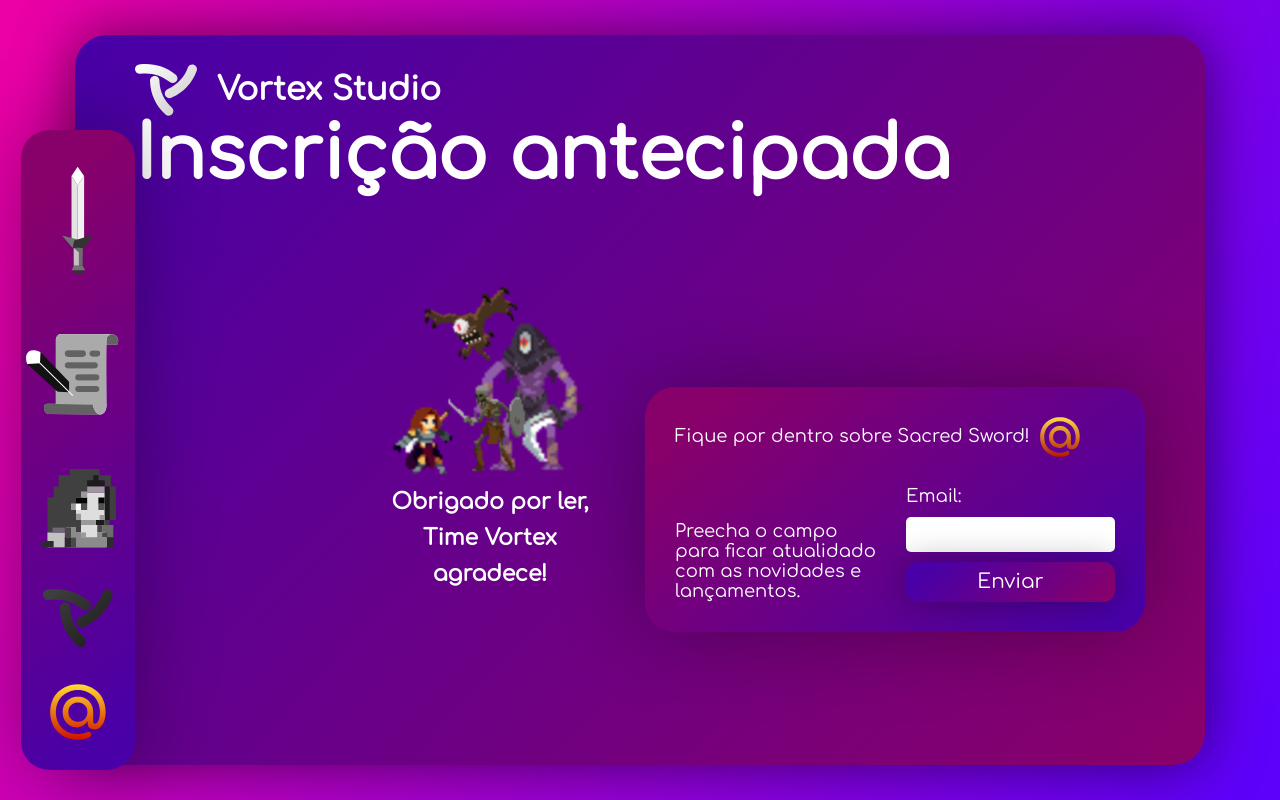
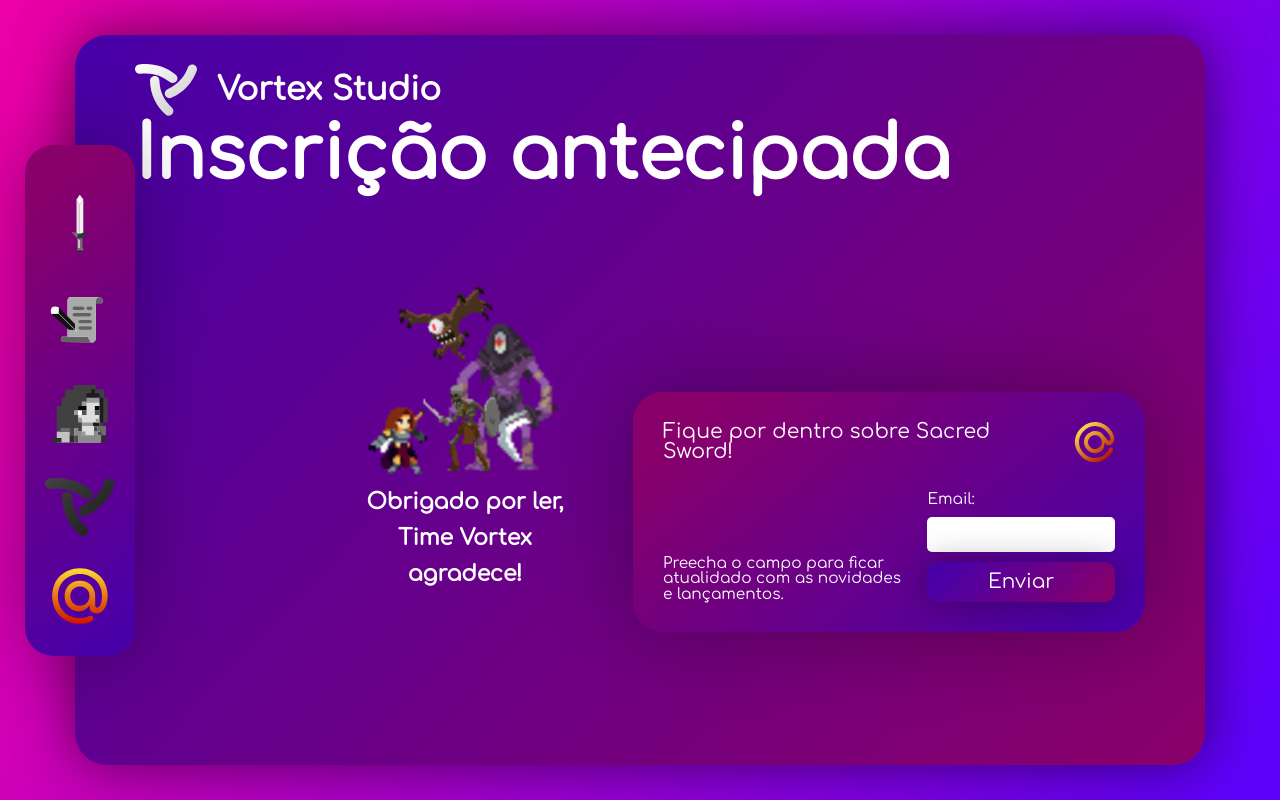
Before and after one commit to Memphyz/vortex-landing-page, an Angular app: page /early-access in a window 1280 px wide. Built offline with nearby package versions, Linux system fonts and the light colour scheme.

Commit message:
finalizando

```diff
--- a/src/app/app.component.html
+++ b/src/app/app.component.html
@@ -1,5 +1,7 @@
-<div class="content">
-  <div class="nav">
+<div class="content"
+  contentRef>
+  <div class="nav"
+    [style]="contentHeigth">
     <ng-container *ngFor="let item of items">
       <div class="item"
         [class.active]="selected?.title === item.title"
--- a/src/app/app.component.scss
+++ b/src/app/app.component.scss
@@ -8,11 +8,12 @@
     align-self: center;
     width: calc(100% - 150px);
     height: calc(100% - 70px);
-    background: linear-gradient(133.74deg, #4900A7 2.21%, #88006A 98.14%);
+    background: linear-gradient(133.74deg, #4900a7 2.21%, #88006a 98.14%);
     box-shadow: 0px 0px 57.881px rgba(0, 0, 0, 0.55);
     border-radius: 32px;
     display: flex;
     position: relative;
+    max-width: 2050px;
 
     @media screen and (max-width: 768px) {
       width: calc(100% - 40px);
@@ -56,12 +57,12 @@
         }
 
         .title {
-          font-family: 'Vortex';
+          font-family: "Vortex";
           font-style: normal;
           font-weight: 700;
           font-size: 32px;
           line-height: 36px;
-          color: #FFFFFF;
+          color: #ffffff;
           -webkit-user-select: none;
           user-select: none;
           position: relative;
@@ -71,12 +72,12 @@
         }
 
         .current-page {
-          font-family: 'Vortex';
+          font-family: "Vortex";
           font-style: normal;
           font-weight: 700;
           font-size: 73.6216px;
           line-height: 82px;
-          color: #FFFFFF;
+          color: #ffffff;
           animation: fadeIn 0.5s;
           white-space: nowrap;
           text-overflow: ellipsis;
@@ -90,15 +91,15 @@
       flex-direction: column;
       align-items: center;
       justify-content: space-around;
-      height: fit-content;
-      padding: 30px 0px;
+      padding: 30px 20px;
       justify-self: center;
-      background: linear-gradient(320.69deg, #4900A7 7.02%, #88006A 89.17%);
+      background: linear-gradient(320.69deg, #4900a7 7.02%, #88006a 89.17%);
       box-shadow: 0px 0px 82.2517px rgba(0, 0, 0, 0.33);
       border-radius: 28.1684px;
       position: absolute;
-      gap: 37px;
-      top: 13%;
+      max-height: calc(var(--content-height) * 0.7);
+      top: 15%;
+      z-index: 1000;
       right: calc(100% - 60px);
 
       @media screen and (max-width: 768px) {
@@ -115,11 +116,10 @@
         .item {
           width: -moz-fit-content;
           width: fit-content !important;
-
-          img {
-            max-width: 50px;
-            max-height: 60px;
-          }
+        }
+        img {
+          max-width: 50px;
+          max-height: 60px;
         }
       }
 
@@ -128,10 +128,15 @@
         width: 100%;
         height: 100%;
         display: flex;
+        margin: 2vh 0px;
         justify-content: center;
         align-items: center;
         transition: all 0.5s;
         filter: saturate(0);
+
+        img {
+          max-height: 8vh;
+        }
 
         &.active {
           filter: saturate(1.2);
--- a/src/app/app.component.ts
+++ b/src/app/app.component.ts
@@ -1,4 +1,9 @@
-import { AfterViewChecked, ChangeDetectorRef, Component } from '@angular/core';
+import {
+  AfterViewChecked,
+  ChangeDetectorRef,
+  Component,
+  HostListener
+} from '@angular/core';
 import { Router } from '@angular/router';
 
 @Component({
@@ -36,6 +41,8 @@
     }
   ]
 
+  public contentHeigth = '';
+
   public selected: any;
 
   constructor(private readonly route: Router, private readonly cd: ChangeDetectorRef) { cd.detach() }
@@ -43,7 +50,12 @@
   public ngAfterViewChecked(): void {
     const url = this.route.url.substring(1)
     this.selected = this.items.find(item => item.router === url);
+    this.onResize();
     this.cd.detectChanges();
+  }
 
+  @HostListener('window:resize', ['$event'])
+  public onResize(): void {
+    this.contentHeigth = `--content-height: ${(document.querySelector('.content[contentref]') as any)?.offsetHeight}px`
   }
 }
--- a/src/app/components/characters/characters.component.scss
+++ b/src/app/components/characters/characters.component.scss
@@ -51,7 +51,7 @@
       }
 
       &:hover {
-        transform: scale(1.1);
+        transform: scale(1.02);
 
         @media screen and (max-width: 1024px) {
           transform: unset;
--- a/src/app/components/early-acess/early-acess.component.scss
+++ b/src/app/components/early-acess/early-acess.component.scss
@@ -3,7 +3,11 @@
   justify-content: space-between;
   height: 100%;
   padding: 30px;
-  gap: 30px;
+  gap: 65px;
+
+  @media screen and (max-width: 768px) {
+    overflow-y: auto;
+  }
 
   @media screen and (max-width: 1130px) {
     flex-direction: column-reverse;
@@ -13,7 +17,6 @@
     @media screen and (max-width: 450px) {
       overflow: auto;
     }
-
   }
 
   .thanks {
@@ -59,7 +62,6 @@
         font-weight: 700;
         font-size: 22px;
         line-height: 36px;
-
       }
 
       img {
@@ -70,13 +72,19 @@
   }
 
   .subscribe {
-    max-width: 500px;
+    max-width: 1000px;
+    width: 100%;
     display: flex;
     align-items: flex-end;
+    justify-content: center;
+    @media screen and (min-width: 1130px) {
+      justify-content: flex-end;
+    }
 
     .card {
+      width: 40vw;
       padding: 30px;
-      background: linear-gradient(320deg, #4900A7 7%, #88006A 89%);
+      background: linear-gradient(320deg, #4900a7 7%, #88006a 89%);
       box-shadow: 0px 0px 87px rgba(0, 0, 0, 0.33);
       border-radius: 30px;
       display: flex;
@@ -84,25 +92,39 @@
       gap: 30px;
       height: fit-content;
 
+      @media screen and (max-width: 1130px) {
+        width: 100%;
+      }
+
       .header {
         position: relative;
-        font-size: 18px;
+        font-size: 1.6vw;
         font-weight: 500;
         display: flex;
         gap: 10px;
         align-items: center;
 
+        @media screen and (min-width: 2024px) {
+          font-size: 35px;
+        }
+        @media screen and (max-width: 1124px) {
+          font-size: 18px;
+        }
+
         img {
           width: 40px;
           height: 40px;
+          transform: rotate(-40deg);
         }
       }
 
       .content {
         display: flex;
         font-size: 17px;
+        justify-content: space-between;
         gap: 20px;
         line-height: 20px;
+        width: 100%;
         align-items: flex-end;
 
         @media screen and (max-width: 450px) {
@@ -110,20 +132,37 @@
         }
 
         label {
-          font-size: 18px;
-
+          font-size: 1.2vw;
+          line-height: 1.2vw;
+          @media screen and (min-width: 2024px) {
+            max-width: unset;
+            width: 100%;
+            font-size: 25px;
+            line-height: 30px;
+          }
+          @media screen and (max-width: 1124px) {
+            font-size: 18px;
+            line-height: unset;
+          }
+          max-width: 400px;
         }
 
         .fields {
           display: flex;
           flex-direction: column;
+          width: 100%;
+          max-width: 450px;
           gap: 10px;
+          label {
+            width: 100%;
+            max-width: unset;
+            input {
+              margin-top: 10px;
+              width: 100%;
 
-          input {
-            margin-top: 10px;
-
-            @media screen and (max-width: 450px) {
-              width: 100%;
+              @media screen and (max-width: 450px) {
+                width: 100%;
+              }
             }
           }
         }
--- a/src/app/components/team/team.component.scss
+++ b/src/app/components/team/team.component.scss
@@ -5,6 +5,9 @@
   justify-content: center;
   flex-wrap: wrap;
 
+  @media screen and (max-height: 800px) {
+    overflow-y: auto;
+  }
   @media screen and (max-width: 1856px) {
     overflow-y: auto;
   }
@@ -65,7 +68,7 @@
 
       &::before {
         content: "";
-        height: calc(100% + 4px);
+        height: 100%;
         width: 1px;
         background: #fff;
         position: absolute;
```
Also changed, not shown: 1 other file (tests, documents, lock files or other folders).
